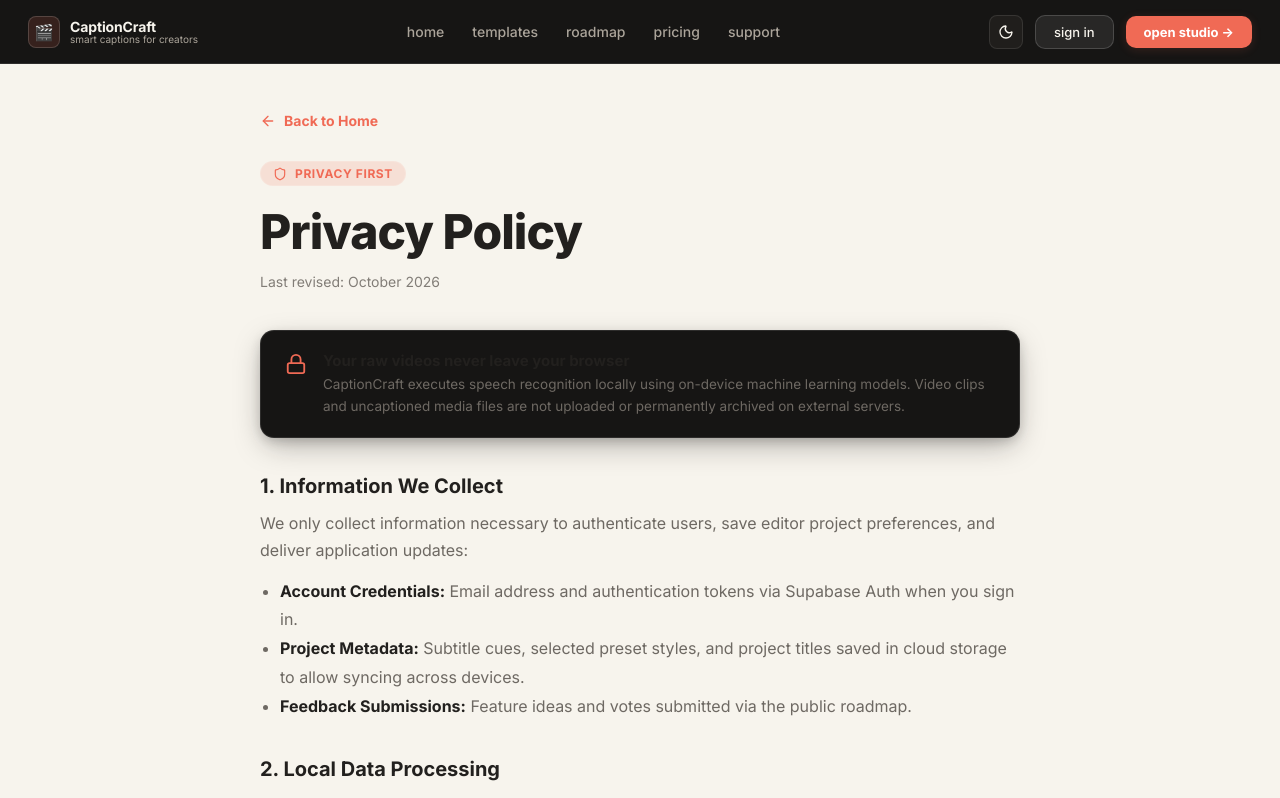
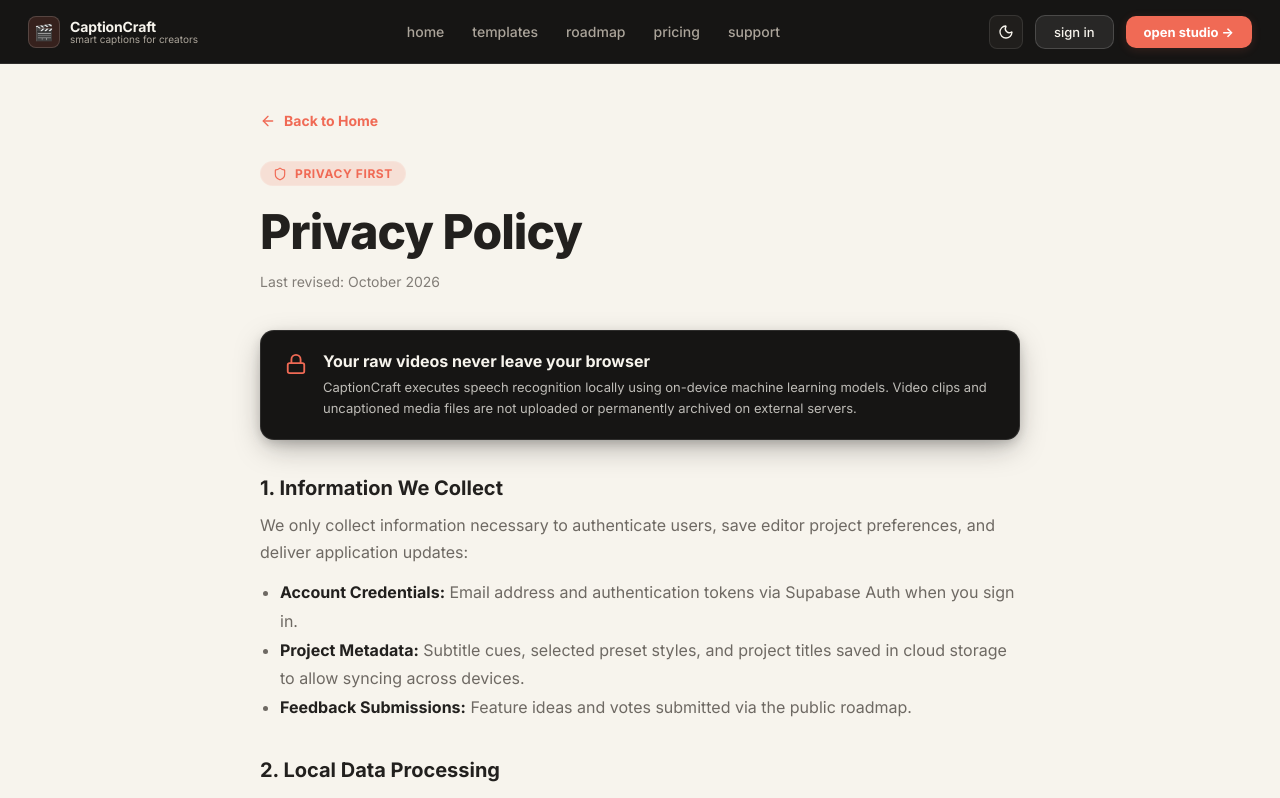
Before and after one commit to chandureddy142/Caption-Craft, a React (Vite) app: page /privacy in a window 1280 px wide. Shown: the top 798 px of the page. Built offline with nearby package versions, Linux system fonts and the light colour scheme; no server answers.

Commit message:
fix(navigation): automatically reset window scroll to top on route change

```diff
--- a/src/App.tsx
+++ b/src/App.tsx
@@ -1,3 +1,4 @@
+import { ScrollToTop } from "./components/ScrollToTop";
 import { ThemeProvider } from "./lib/theme";
 import type { ReactElement } from "react";
 import { Navigate, Route, Routes } from "react-router-dom";
@@ -16,7 +17,8 @@ import SupportPage from "./pages/SupportPage";
 export default function App(): ReactElement {
   return (
     <ThemeProvider>
-<Routes>
+<ScrollToTop />
+      <Routes>
       <Route element={<SiteLayout />}>
         <Route index element={<HomePage />} />
         <Route path="templates" element={<TemplatesPage />} />
--- /dev/null
+++ b/src/components/ScrollToTop.tsx
@@ -0,0 +1,16 @@
+import { useEffect } from "react";
+import { useLocation } from "react-router-dom";
+
+export const ScrollToTop = () => {
+  const { pathname } = useLocation();
+
+  useEffect(() => {
+    window.scrollTo({
+      top: 0,
+      left: 0,
+      behavior: "instant"
+    });
+  }, [pathname]);
+
+  return null;
+};
--- a/src/pages/PrivacyPage.tsx
+++ b/src/pages/PrivacyPage.tsx
@@ -93,16 +93,7 @@ export const PrivacyPage: React.FC = () => {
             style={{ flexShrink: 0, marginTop: "2px" }}
           />
           <div>
-            <div
-              style={{
-                fontWeight: 700,
-                color: "var(--text-primary)",
-                fontSize: "15px",
-                marginBottom: "4px"
-              }}
-            >
-              Your raw videos never leave your browser
-            </div>
+            <h3 style={{ color: "var(--card-text-primary)", fontWeight: 700, fontSize: "16px", marginBottom: "6px" }}>Your raw videos never leave your browser</h3>
             <div
               style={{
                 fontSize: "13.5px",
@@ -110,7 +101,7 @@ export const PrivacyPage: React.FC = () => {
                 lineHeight: 1.6
               }}
             >
-              CaptionCraft executes speech recognition locally using on-device machine learning models. Video clips and uncaptioned media files are not uploaded or permanently archived on external servers.
+              <span style={{ color: "var(--card-text-secondary)", fontSize: "13px", lineHeight: 1.6, display: "block" }}><span style={{ color: "var(--card-text-secondary)", fontSize: "13px", lineHeight: "1.6", display: "block" }}>CaptionCraft executes speech recognition locally using on-device machine learning models. Video clips and uncaptioned media files are not uploaded or permanently archived on external servers.</span></span>
             </div>
           </div>
         </div>
```
